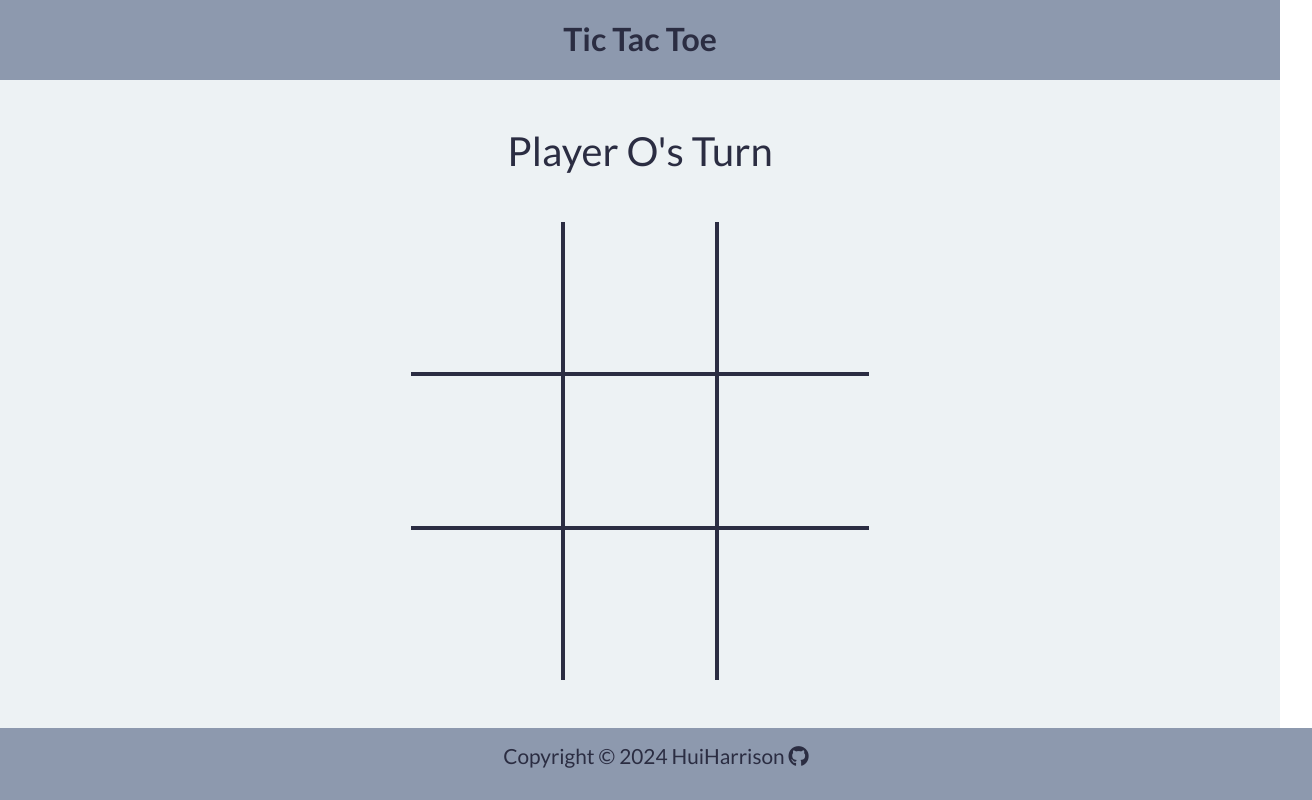
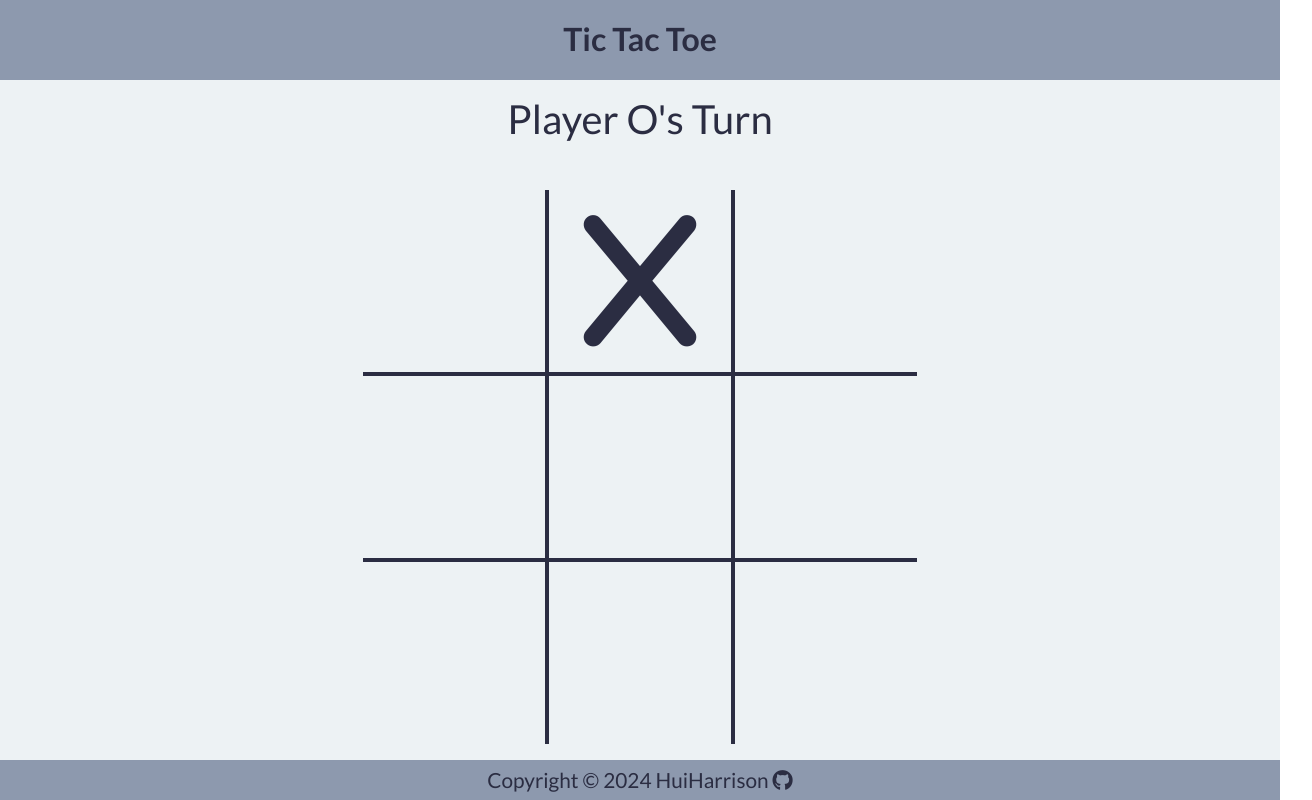
Before and after one commit to HuiHarrison/Odin-Tic-Tac-Toe, a plain HTML site: page index.html in a window 1280 px wide. Both pictures are taken after a click on the element 640 px from the left and 298 px from the top of the page. Shown: the whole page, 1312 px wide, since content can reach past the window. Drawn offline with Linux system fonts and the light colour scheme.

Commit message:
Display Mark in "board[]" in html
- Added addElementToBox() to add font awsome icon to box

```diff
--- a/index.html
+++ b/index.html
@@ -18,7 +18,7 @@
         <div class="turn-text">Player <span>X</span>'s Turn</div>
         <div class="board">
             <div class="box"></div>
-            <div class="box"></div>
+            <div class="box"></i></div>
             <div class="box"></div>
             <div class="box"></div>
             <div class="box"></div>
@@ -28,6 +28,10 @@
             <div class="box"></div>
         </div>
     </main>
-    <footer>Copyright © <script>document.write(new Date().getFullYear());</script> HuiHarrison <a href="https://github.com/HuiHarrison"><i class="fa-brands fa-github"></i></a></footer>
+    <footer>
+        <p>
+            Copyright © <script>document.write(new Date().getFullYear());</script> HuiHarrison <a href="https://github.com/HuiHarrison"><i class="fa-brands fa-github"></i></a>
+        </p>
+    </footer>
 </body>
 </html>
--- a/scripts.js
+++ b/scripts.js
@@ -89,7 +89,9 @@ const GameController = (function() {
             console.log("Already Occupied");
         }
         else {
-            Board.setMark(Player.getPlayerTurn(), coordinate.posY, coordinate.posX);
+            let playerTurn = Player.getPlayerTurn();
+            Board.setMark(playerTurn, coordinate.posY, coordinate.posX);
+            Page.addElementToBox(index, playerTurn)
             Player.switchPlayerTurn();
             Page.updateTurnTextDiv();
         }
@@ -114,7 +116,22 @@ const Page = (function() {
 
     const getBoxDivs = () => boxDivs;
 
-    return {updateTurnTextDiv, getBoardDiv, getBoxDivs}
+    const addElementToBox = (index, mark) => {
+        const item = document.createElement("i");
+        item.classList.add("fa-sharp");
+        if (mark === "X") {
+            item.classList.add("fa-solid");
+            item.classList.add("fa-x");
+        }
+        else if (mark === "O") {
+            item.classList.add("fa-regular");
+            item.classList.add("fa-circle");
+        }
+
+        boxDivs[index].appendChild(item);
+    }
+
+    return {updateTurnTextDiv, getBoardDiv, getBoxDivs, addElementToBox}
 })()
 
 const Main = function() {
@@ -125,11 +142,9 @@ const Main = function() {
 
             let winner = Board.checkWin()
             if (winner !== null) {
-                isGameOver = true
                 console.log(`The Winner is Player ${winner}`);
             }
             else if (Board.checkDraw()) {
-                isGameOver = true
                 console.log(`Draw`);
             }
         });
--- a/styles.css
+++ b/styles.css
@@ -58,6 +58,7 @@ main {
     display: flex;
     justify-content: center;
     align-items: center;
+    padding: 1rem;
 }
 
 .box:first-child,
@@ -86,5 +87,7 @@ footer {
     text-align: center;
     background-color: var(--secondary-background-colour);
     font-size: 1.3rem;
-    padding: 1rem;
+    display: flex;
+    justify-content: center;
+    align-items: center;
 }
```
